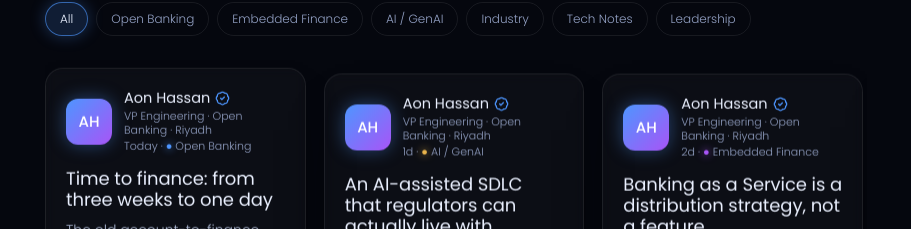
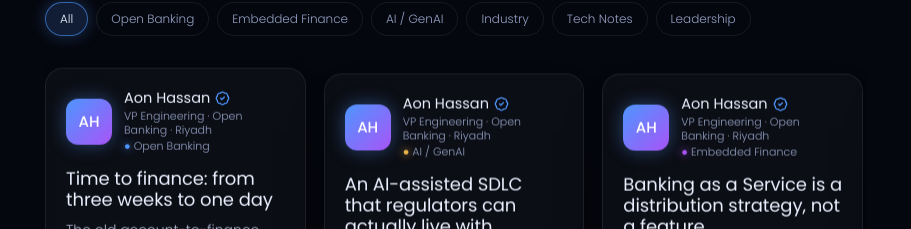
Before and after one commit to aonh2009/personalwebsite, a React (Vite) app: page / in a window 1280 px wide. Shown: the part 1354-1583 px from the top of the page, without its empty margins (175-1086 px from the left). Built offline with nearby package versions, Linux system fonts and the light colour scheme; no server answers; the database is empty.

Commit message:
Changed Source of Feeds

```diff
--- a/src/App.jsx
+++ b/src/App.jsx
@@ -90,6 +90,36 @@
   if (s < 86400) return Math.floor(s / 3600) + "h";
   if (s < 604800) return Math.floor(s / 86400) + "d";
   return Math.floor(s / 604800) + "w";
+}
+
+// Friendly publication name + domain from a source URL.
+const SOURCE_NAMES = {
+  "finextra.com": "Finextra",
+  "pymnts.com": "PYMNTS",
+  "fintechfutures.com": "Fintech Futures",
+  "openbankingexpo.com": "Open Banking Expo",
+  "thepaypers.com": "The Paypers",
+  "americanbanker.com": "American Banker",
+  "bankingdive.com": "Banking Dive",
+};
+function sourceFromUrl(url) {
+  if (!url) return null;
+  try {
+    const host = new URL(url).hostname.replace(/^www\./, "");
+    if (SOURCE_NAMES[host]) return { name: SOURCE_NAMES[host], domain: host };
+    const base = host.split(".").slice(-2, -1)[0] || host;
+    return { name: base.charAt(0).toUpperCase() + base.slice(1), domain: host };
+  } catch {
+    return null;
+  }
+}
+
+// Article date, e.g. "2 Jul 2026".
+function fmtDate(iso) {
+  if (!iso) return "";
+  const d = new Date(iso);
+  if (isNaN(d.getTime())) return "";
+  return d.toLocaleDateString("en-GB", { day: "numeric", month: "short", year: "numeric" });
 }
 
 async function loadPosts() {
@@ -441,15 +471,26 @@
             <div className="cards" ref={feedRef}>
               {shown.map((p, i) => {
                 const cat = CATEGORIES[p.cat] || CATEGORIES.news;
+                const src = sourceFromUrl(p.source_url);
+                const date = fmtDate(p.created_at);
                 return (
                   <FloatCard key={p.id} className="card" wrapClass="feed-slide" eager index={i} reduce={reduce}>
                     <div className="card-top">
-                      <span className="avatar">AH</span>
+                      <span className="avatar">{src ? src.name.charAt(0).toUpperCase() : "AH"}</span>
                       <div className="who">
-                        <span className="who-name">Aon Hassan <BadgeCheck size={15} className="verified" /></span>
-                        <span className="who-role">VP Engineering · Open Banking · Riyadh</span>
+                        <span className="who-name">
+                          {src ? (
+                            <a href={p.source_url} target="_blank" rel="noopener noreferrer" className="src-link">
+                              {src.name} <ArrowUpRight size={13} />
+                            </a>
+                          ) : (
+                            <>Aon Hassan <BadgeCheck size={15} className="verified" /></>
+                          )}
+                        </span>
+                        <span className="who-role">{src ? src.domain : "VP Engineering · Open Banking · Riyadh"}</span>
                         <span className="who-meta">
-                          {p.time} · <i style={{ color: cat.color, textShadow: `0 0 8px ${cat.color}` }}>● </i>{cat.label}
+                          {date && <>{date} · </>}
+                          <i style={{ color: cat.color, textShadow: `0 0 8px ${cat.color}` }}>● </i>{cat.label}
                         </span>
                       </div>
                     </div>
@@ -719,6 +760,9 @@
   background:linear-gradient(135deg,#4E96FF,#A855F7); color:#fff; font-weight:500; font-size:15px; box-shadow:0 0 18px rgba(78,150,255,.4);}
 .ah .who{display:flex; flex-direction:column; line-height:1.35;}
 .ah .who-name{display:flex; align-items:center; gap:5px; font-weight:400; font-size:14.5px;}
+.ah .src-link{display:inline-flex; align-items:center; gap:4px; color:#EAF0FF; transition:.2s;}
+.ah .src-link:hover{color:var(--blue2); text-shadow:0 0 12px rgba(78,150,255,.6);}
+.ah .src-link svg{opacity:.7;}
 .ah .verified{color:var(--blue);}
 .ah .who-role{font-size:11px; color:var(--muted);}
 .ah .who-meta{font-size:11px; color:var(--muted); margin-top:1px;}
```
